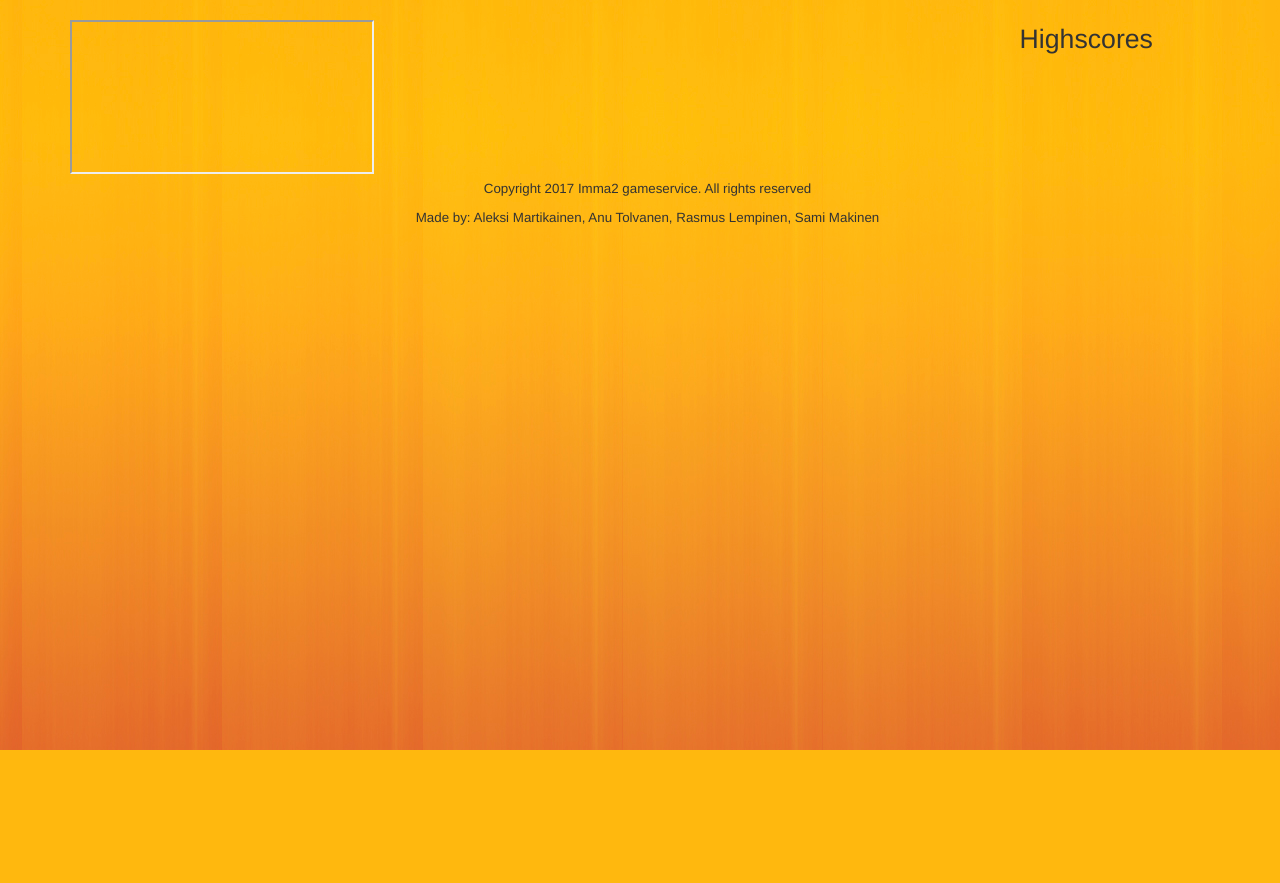
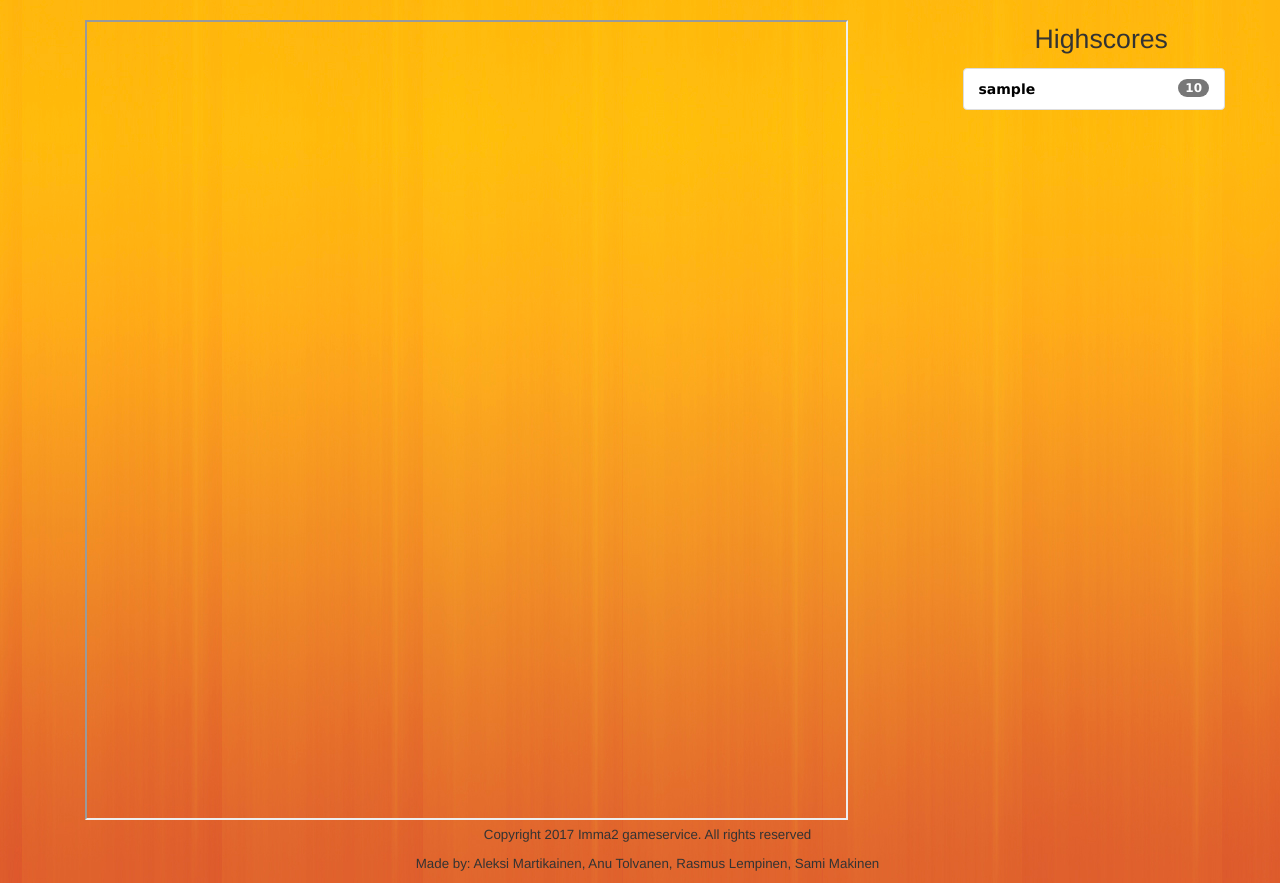
Before and after one commit to M4R774/imma2-game-service, a Django app: page /game/1/ in a window 1280 px wide. Shown: the part 50-933 px from the top of the page. Before the commit the page ends 800 px from the top, so only its background shows below. Run offline with Django 3.2, Linux system fonts and the light colour scheme; a user stored in the database is signed in; tables that the repository leaves empty hold one stand-in row (values such as "Sample post"); some libraries are stand-ins or nearby versions.

Commit message:
Fix highscores in game page

```diff
--- a/gameservice/static/styles.css
+++ b/gameservice/static/styles.css
@@ -54,7 +54,7 @@ p {
 }
 
 
-ul {
+#MainNavigation {
     list-style-type: none;
     margin: 0;
     padding: 0;
@@ -72,8 +72,11 @@ li {
     font-family: verdana;
     font-weight: bold;
 	text-align: center;
+	color: black;
+	display: block;
+}
+#MainNavigation li {
 	color: yellow;
-	display: block;
 }
 
 li span{
@@ -82,7 +85,7 @@ li span{
 }
 
 
-li:last-child {
+#MainNavigation li:last-child {
   float: right;
 }
 
@@ -102,6 +105,11 @@ li a:hover {
   margin: auto;
 }
 
+#highscores li {
+	display: block;
+	width: 100%;
+	text-align: left;
+}
 
 #footerinfo p {
 	font-size: 10pt;
--- a/gameservice/templates/game.html
+++ b/gameservice/templates/game.html
@@ -2,13 +2,14 @@
 
 {% block content %}
 
+<div class="container">
 	<div class="row">
-		<div class="col-md-9">
-			<iframe id="freimi" src="{{game.url}}" name="iframe1"></iframe>
+		<div class="col-xs-9">
+			<iframe id="freimi" src="{{game.url}}" height=800 width=90% name="iframe1"></iframe>
 		</div>
-		<div class="col-md-3">
+		<div class="col-xs-3">
 			<p>Highscores</p>
-			<ul class="list-group">
+			<ul class="list-group" id="highscores">
 				{% for s in scores %}
 					<li class="list-group-item">
 						<span class="badge">{{s.score}}</span>
@@ -18,6 +19,7 @@
 			</ul>
 		</div>
 	</div>
+</div>
 
 <div id="tekstit"><div>
 
```
